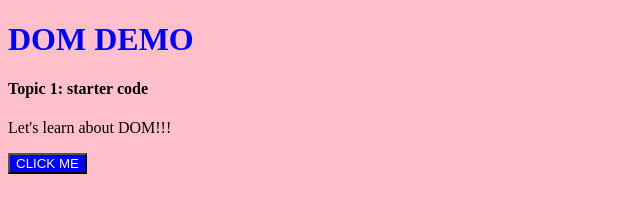
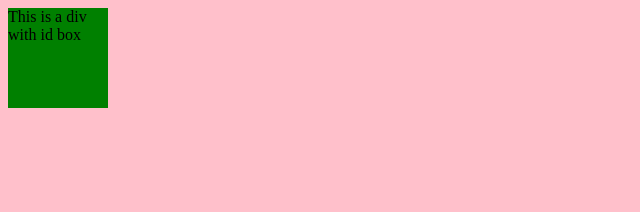
Before and after one commit to anubhav-gupta-software/web_dev_basics, a plain HTML site: page DOM and events/index.html in a window 1280 px wide. Shown: the whole page, without its empty margins (0-640 px from the left). Drawn offline with Linux system fonts and the light colour scheme.

Commit message:
DOM BASICS OVER

```diff
--- /dev/null
+++ b/DOM and events/dompt2.js
@@ -0,0 +1,13 @@
+//ATTRIBUTES
+// getAttribute(attr) - to get the attribute value
+// setAttribute(attr, value) - to set the attribute value
+
+let div = document.querySelector("#box");
+console.log(div);
+// let id = div.getAttribute("id");
+// console.log(id);
+//document.querySelector("#box").setAttribute("id","new_box");
+
+//STYLING
+div.style.backgroundColor="green";
+console.log(div.style.backgroundColor);
--- a/DOM and events/index.css
+++ b/DOM and events/index.css
@@ -8,3 +8,9 @@ button {
     background-color:blue;
     color:white;
 }
+
+#box {
+    height:100px;
+    width:100px;
+    background-color:blue;
+}
--- a/DOM and events/index.html
+++ b/DOM and events/index.html
@@ -7,10 +7,12 @@
     <link rel="stylesheet" href="index.css">
 </head>
 <body>
-    <h1 id="heading">DOM DEMO</h1>
+    <!-- <h1 id="heading">DOM DEMO</h1>
     <h4>Topic 1: starter code</h4>
     <p>Let's learn about DOM!!!</p>
-    <button>CLICK ME</button>
+    <button>CLICK ME</button> -->
+
+    <div id="box">This is a div with id box</div>
 </body>
-<script src="dompt1.js"></script>
+<script src="dompt2.js"></script>
 </html>
```
